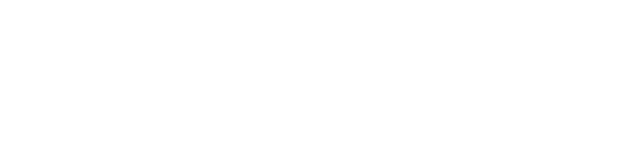
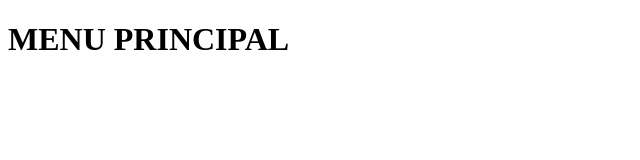
Before and after one commit to rsalas2025/Proyecto01, a plain HTML site: page index.html in a window 1280 px wide. Shown: the whole page, without its empty margins (0-640 px from the left). Drawn offline with Linux system fonts and the light colour scheme.

Commit message:
Se agrego contenido al archivo index.html

```diff
--- a/index.html
+++ b/index.html
@@ -3,9 +3,9 @@
 <head>
     <meta charset="UTF-8">
     <meta name="viewport" content="width=device-width, initial-scale=1.0">
-    <title>Document</title>
+    <title>Pagina web de la Empresa</title>
 </head>
 <body>
-
+    <h1>MENU PRINCIPAL</h1>
 </body>
 </html>
```
